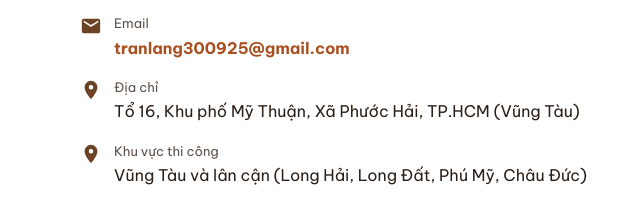
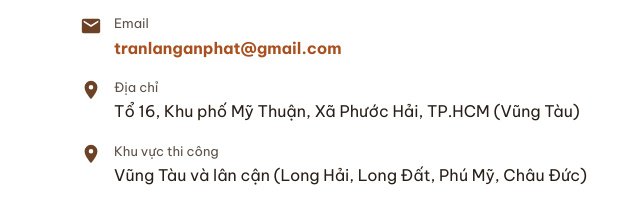
Before and after one commit to tranlang300925-cmd/congtyanphat, a plain HTML site: page frontend/index.html in a window 1280 px wide. Shown: the part 4509-4711 px from the top of the page, 0-640 px from the left. Drawn offline with Linux system fonts and the light colour scheme.

Commit message:
Đổi email liên hệ sang email công ty tranlanganphat@gmail.com
Co-Authored-By: Claude Opus 5.5 <noreply@anthropic.com>
Claude-Session: https://claude.ai/code/session_01LgqzhStkCDxYVopxaRfCXa

```diff
--- a/frontend/index.html
+++ b/frontend/index.html
@@ -351,7 +351,7 @@
               </li>
               <li>
                 <svg class="icon"><use href="#i-mail" /></svg>
-                <div><span class="label">Email</span><a href="mailto:tranlang300925@gmail.com">tranlang300925@gmail.com</a></div>
+                <div><span class="label">Email</span><a href="mailto:tranlanganphat@gmail.com">tranlanganphat@gmail.com</a></div>
               </li>
               <li>
                 <svg class="icon"><use href="#i-pin" /></svg>
```
